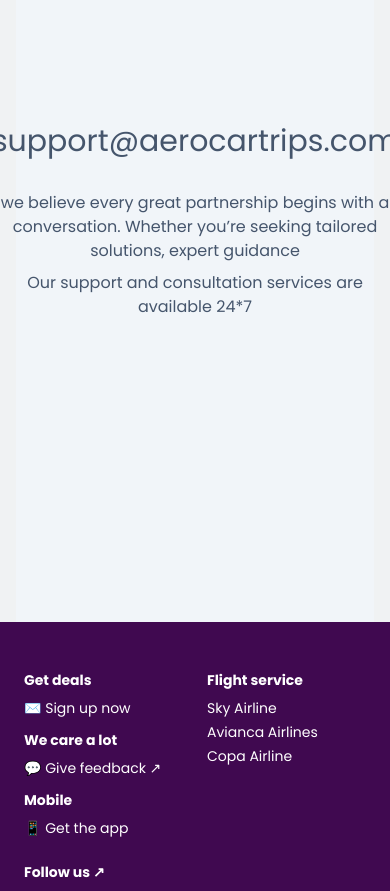
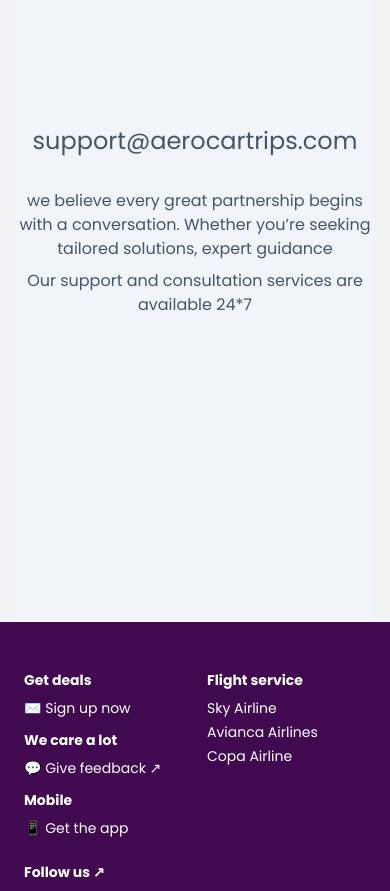
Before and after one commit to aerocartrips/act, a Next.js app: page /about in a window 390 px wide. Shown: the part 1040-1931 px from the top of the page. Built offline with nearby package versions, Linux system fonts and the light colour scheme.

Commit message:
fix mobile about page

```diff
--- a/app/about/page.js
+++ b/app/about/page.js
@@ -5,7 +5,7 @@ export default function Page() {
     <div className="px-4 ">
       {/* Hero Section */}
 
-      <div className="min-h-[95vh] flex justify-center items-center">
+      <div className="min-h-[95vh] w-full flex justify-center items-center">
         <div>
           <div className="text-4xl md:text-6xl text-center">Aerocartrips Private Limited</div>
           <p className="text-center py-8">
--- a/components/AboutSection.jsx
+++ b/components/AboutSection.jsx
@@ -1,7 +1,7 @@
 const AboutSection = () => (
   <div className="min-h-[95vh] flex justify-center items-center text-slate-600 bg-slate-100 ">
   <div>
-    <h1 className="text-3xl md:text-6xl text-center">support@aerocartrips.com</h1>
+    <h1 className="text-2xl md:text-6xl text-center">support@aerocartrips.com</h1>
     <p className="text-center pt-8 pb-2">
     we believe every great partnership begins with a conversation. Whether you’re seeking tailored solutions, expert guidance
     </p>
```
